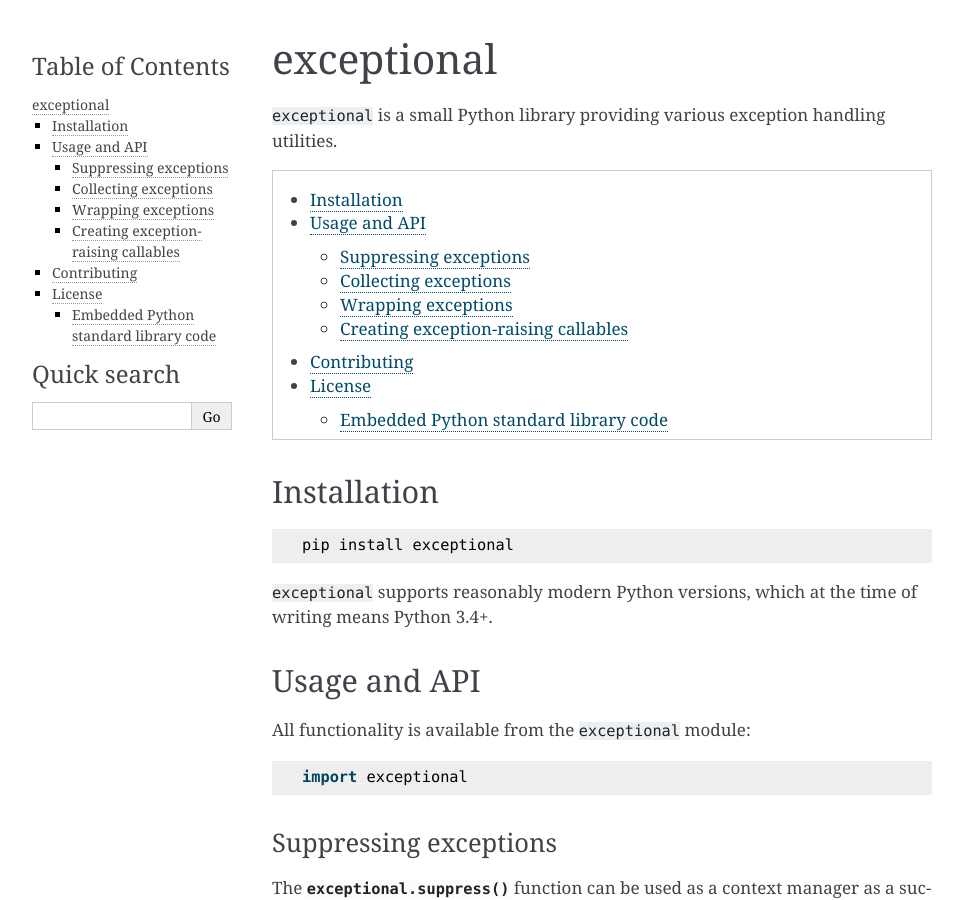
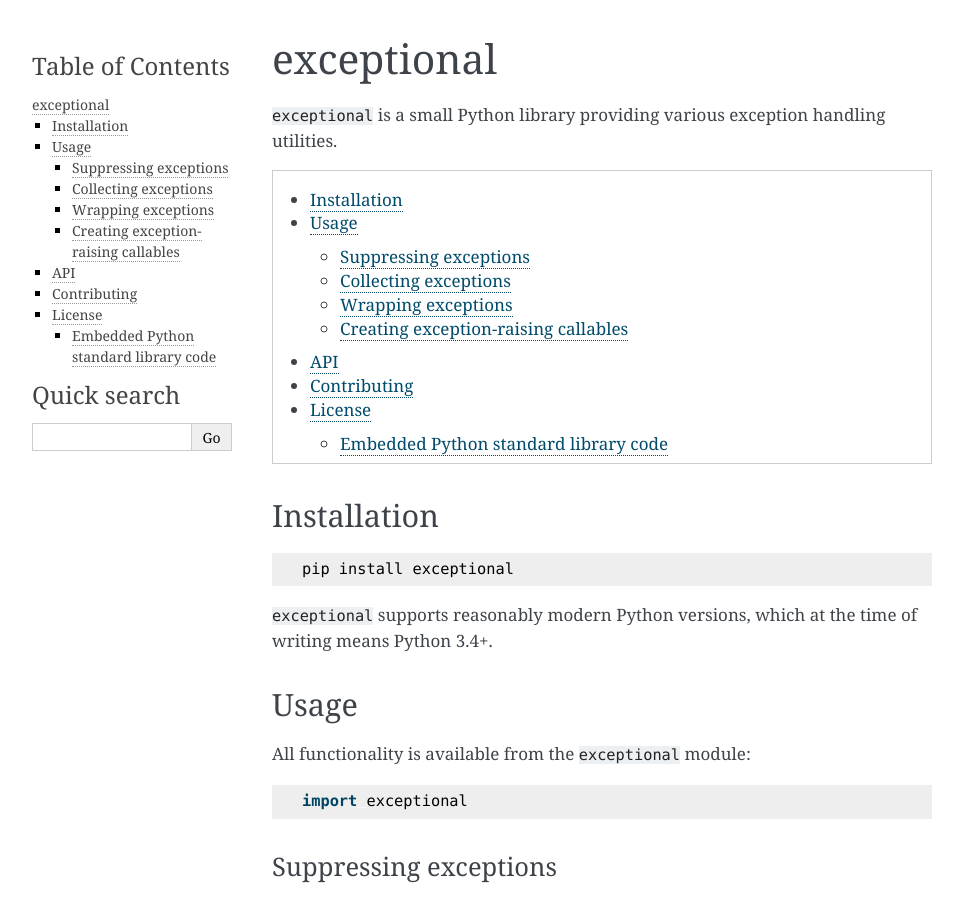
Before and after one commit to wbolster/exceptional, a Sphinx documentation site: the page built from doc/index.rst, in a window 1280 px wide and 900 px high. Shown: the whole window, without its empty margins (148-1111 px from the left). Built offline with Sphinx 7.4.7, drawn with Linux system fonts in a browser that asks for light colours.

Commit message:
split usage and api into two doc sections

```diff
--- a/doc/index.rst
+++ b/doc/index.rst
@@ -24,8 +24,8 @@ Installation
 ``exceptional`` supports reasonably modern Python versions, which at
 the time of writing means Python 3.4+.
 
-Usage and API
-=============
+Usage
+=====
 
 All functionality is available from the ``exceptional`` module::
 
```
Also changed, not shown: other parts of doc/index.rst (+7 -9 lines).
